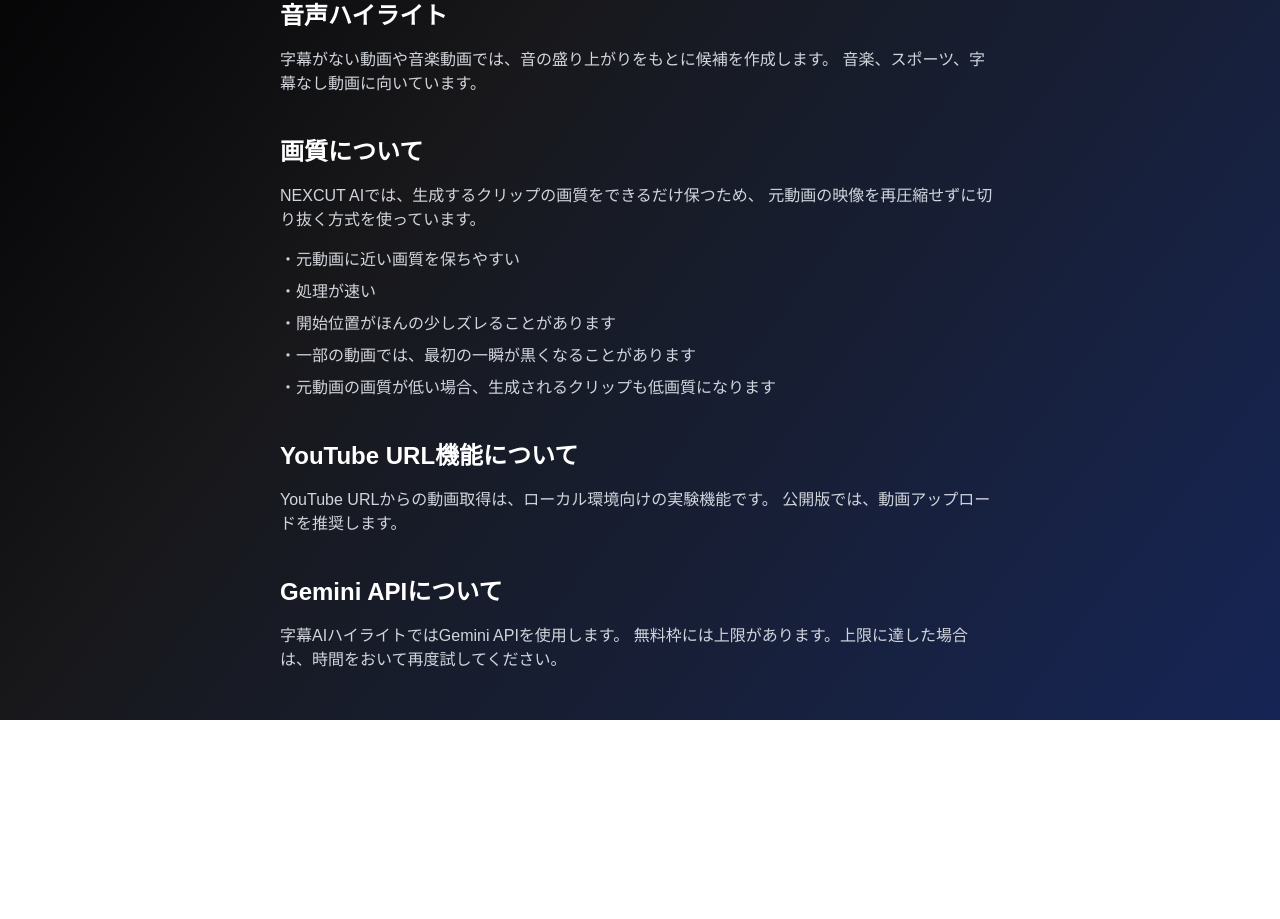
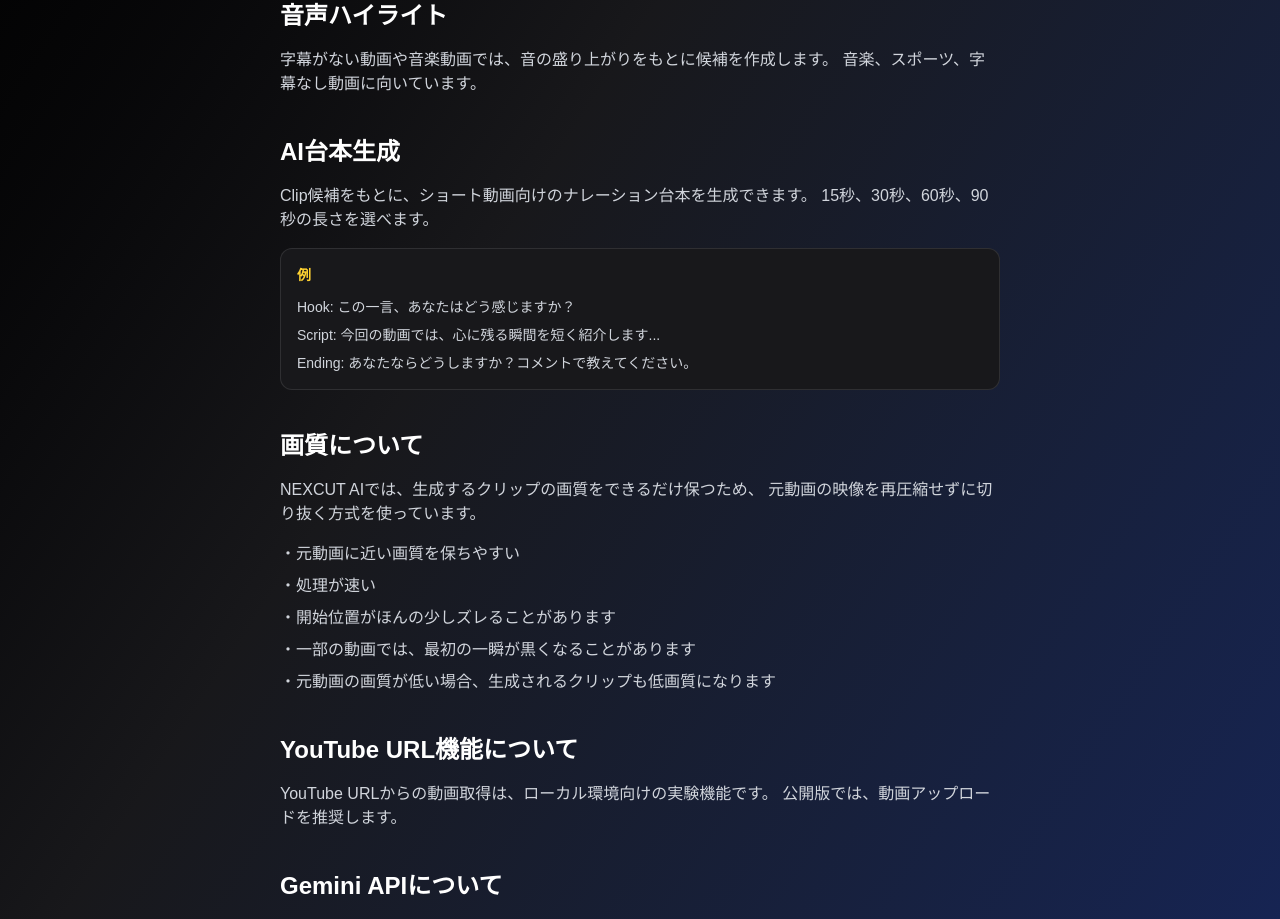
Before and after one commit to hiro042355/easyslice-ai, a Next.js app: page /guide in a window 1280 px wide. Shown: the part 954-1873 px from the top of the page. Before the commit the page ends 1674 px from the top, so only its background shows below. Built offline with nearby package versions, Linux system fonts and the light colour scheme.

Commit message:
Document AI script generation

```diff
--- a/app/guide/page.tsx
+++ b/app/guide/page.tsx
@@ -74,7 +74,23 @@ export default function GuidePage() {
             音楽、スポーツ、字幕なし動画に向いています。
           </p>
         </section>
+<section className="mb-10">
+  <h2 className="mb-4 text-2xl font-bold text-white">
+    AI台本生成
+  </h2>
 
+  <p className="mb-4 text-gray-300">
+    Clip候補をもとに、ショート動画向けのナレーション台本を生成できます。
+    15秒、30秒、60秒、90秒の長さを選べます。
+  </p>
+
+  <div className="rounded-xl border border-white/10 bg-zinc-900 p-4 text-sm text-gray-300">
+    <p className="font-semibold text-amber-300">例</p>
+    <p className="mt-3">Hook: この一言、あなたはどう感じますか？</p>
+    <p className="mt-2">Script: 今回の動画では、心に残る瞬間を短く紹介します...</p>
+    <p className="mt-2">Ending: あなたならどうしますか？コメントで教えてください。</p>
+  </div>
+</section>
         <section className="mb-10">
           <h2 className="mb-4 text-2xl font-bold text-white">
             画質について
--- a/app/landing/page.tsx
+++ b/app/landing/page.tsx
@@ -118,7 +118,7 @@ Clipをプレビューして、複数のMP4をZIPでまとめて保存できま
             動画切り抜きに必要な流れをひとつに
           </h2>
 
-         <div className="mt-8 grid grid-cols-1 gap-4 md:grid-cols-2 lg:grid-cols-4">
+<div className="mt-8 grid grid-cols-1 gap-4 md:grid-cols-2 lg:grid-cols-5">
   {[
     [
       "字幕AIハイライト",
@@ -132,6 +132,10 @@ Clipをプレビューして、複数のMP4をZIPでまとめて保存できま
       "投稿素材生成",
       "投稿タイトル、説明文、ハッシュタグ、サムネ文言までAIがまとめて生成。",
     ],
+     [
+    "AI台本生成",
+    "15秒・30秒・60秒・90秒のショート動画台本を生成。",
+  ],
     [
       "ZIP一括生成",
       "複数ClipをまとめてMP4化し、ZIPで一括ダウンロード。",
```
